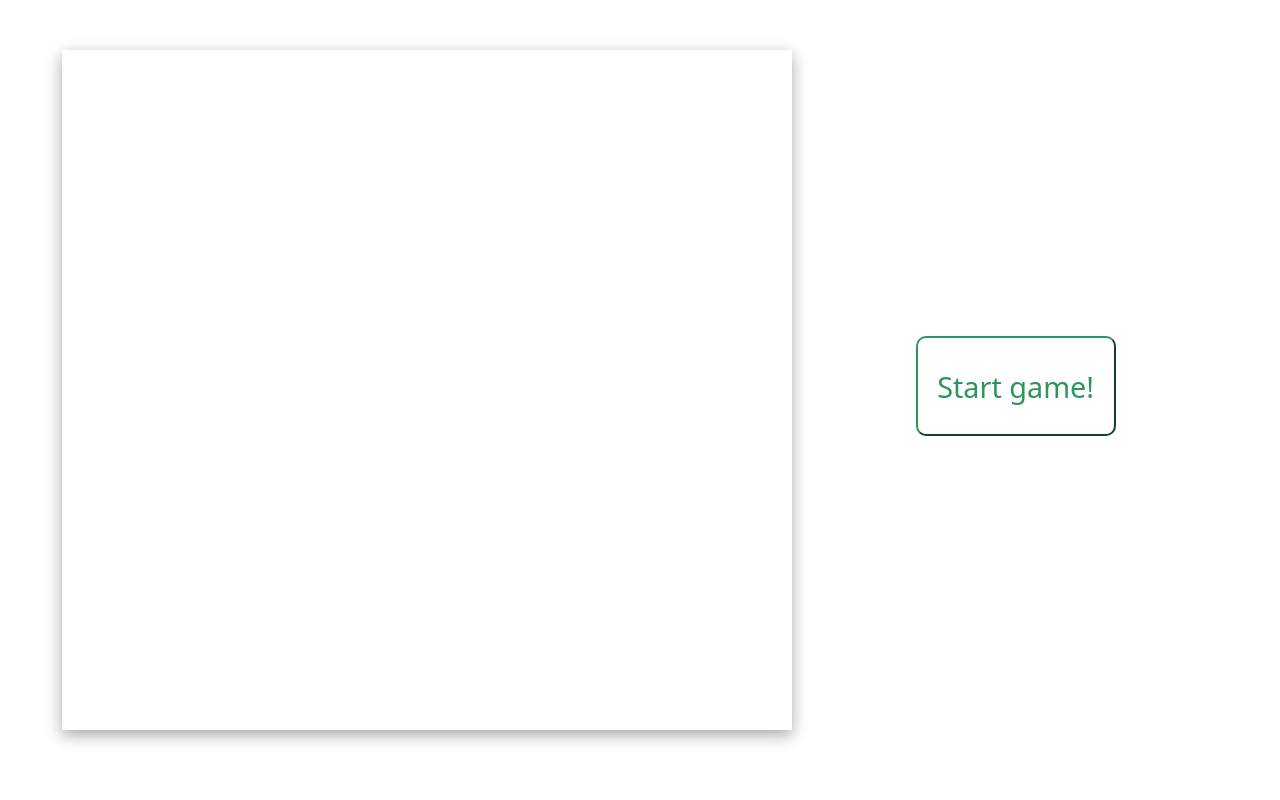
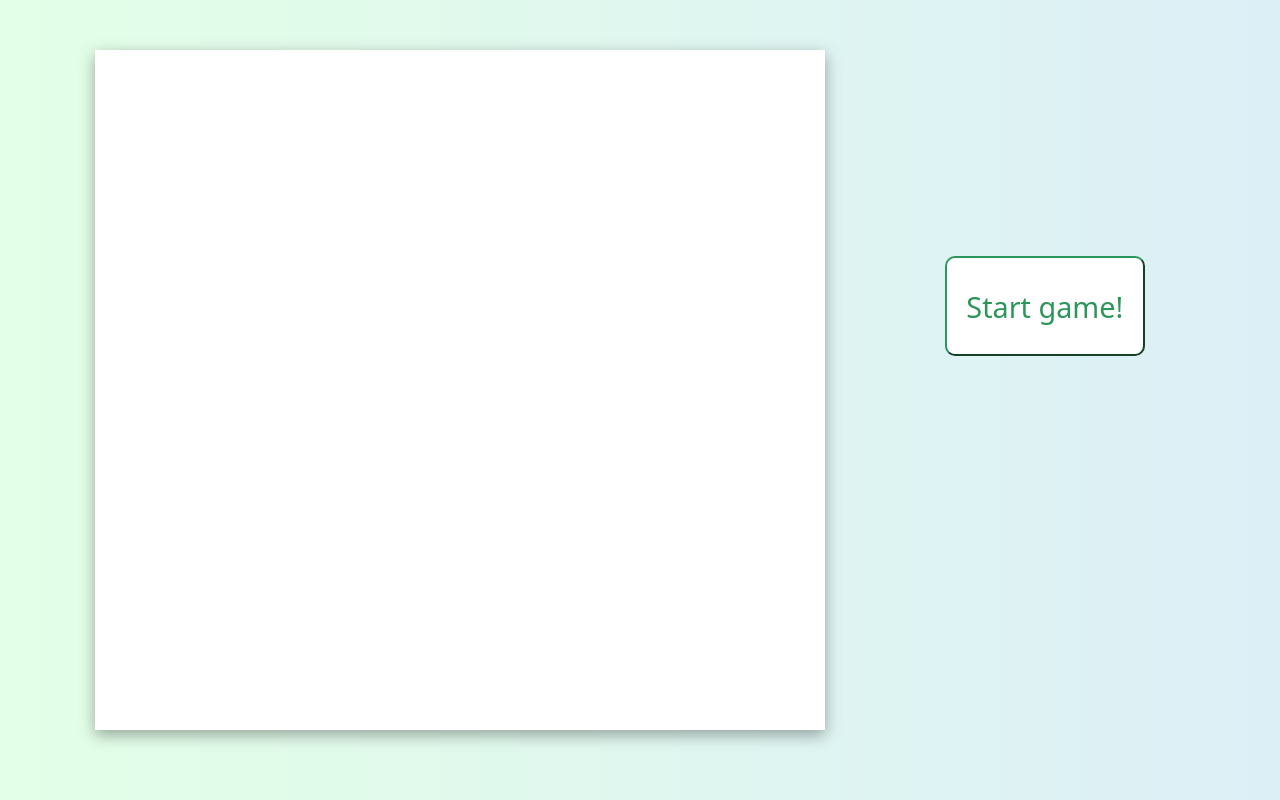
Before and after one commit to NataliaGie/Memory-Game, a React (Create React App) app: page / in a window 1280 px wide. Built offline with nearby package versions, Linux system fonts and the light colour scheme.

Commit message:
Adding background, improving css

```diff
--- a/src/AppStyles.ts
+++ b/src/AppStyles.ts
@@ -1,16 +1,21 @@
 import styled from "styled-components";
+import background from './images/pageBackground.png';
 
 export const AppWrapper = styled.div`
+    width: 100vw;
+    height: 100vh;
     display: flex;
     flex-direction: row;
     justify-content: center;
+    background-image: url(${background});
 `
 
 export const BoardWrapper = styled.div`
-    margin: 50px auto 0;
+    margin: 50px 40px;
     height: 85vh;
     width: 57vw;
     box-shadow: rgba(0, 0, 0, 0.35) 0px 5px 15px;
+    background-color: white;
 `
 
 export const BoardGrid = styled.div`
--- a/src/components/StartGameButton/StartGameButton.tsx
+++ b/src/components/StartGameButton/StartGameButton.tsx
@@ -1,4 +1,4 @@
-import { ButtonWrapper, GameButton } from './StartGameButtonStyles';
+import { GameButton } from './StartGameButtonStyles';
 
 type Props = {
     onClick: () => void;
@@ -6,12 +6,12 @@ type Props = {
 
 const StartGameButton: React.FC<Props> = ({onClick}) => {
     return (
-        <ButtonWrapper>
+        <>
             <GameButton
              onClick={onClick}>
                  Start game!
             </GameButton>
-        </ButtonWrapper>
+        </>
     )
 }
 
--- a/src/components/StartGameButton/StartGameButtonStyles.ts
+++ b/src/components/StartGameButton/StartGameButtonStyles.ts
@@ -3,15 +3,10 @@ import styled from 'styled-components';
 const buttonDarkGreen = '#2c965a';
 const buttonLightGreen = '#79c79b';
 
-export const ButtonWrapper = styled.div`
-    margin: 0 auto;
-    padding-top: 42vh;
-    padding-right: 8%;
-`
-
 export const GameButton = styled.button`
     width: 200px;
     height: 100px;
+    margin: 20% 80px;
     cursor: pointer;
     background-color: white;
     border-radius: 10px;
```
Also changed, not shown: src/images/pageBackground.png (added).
